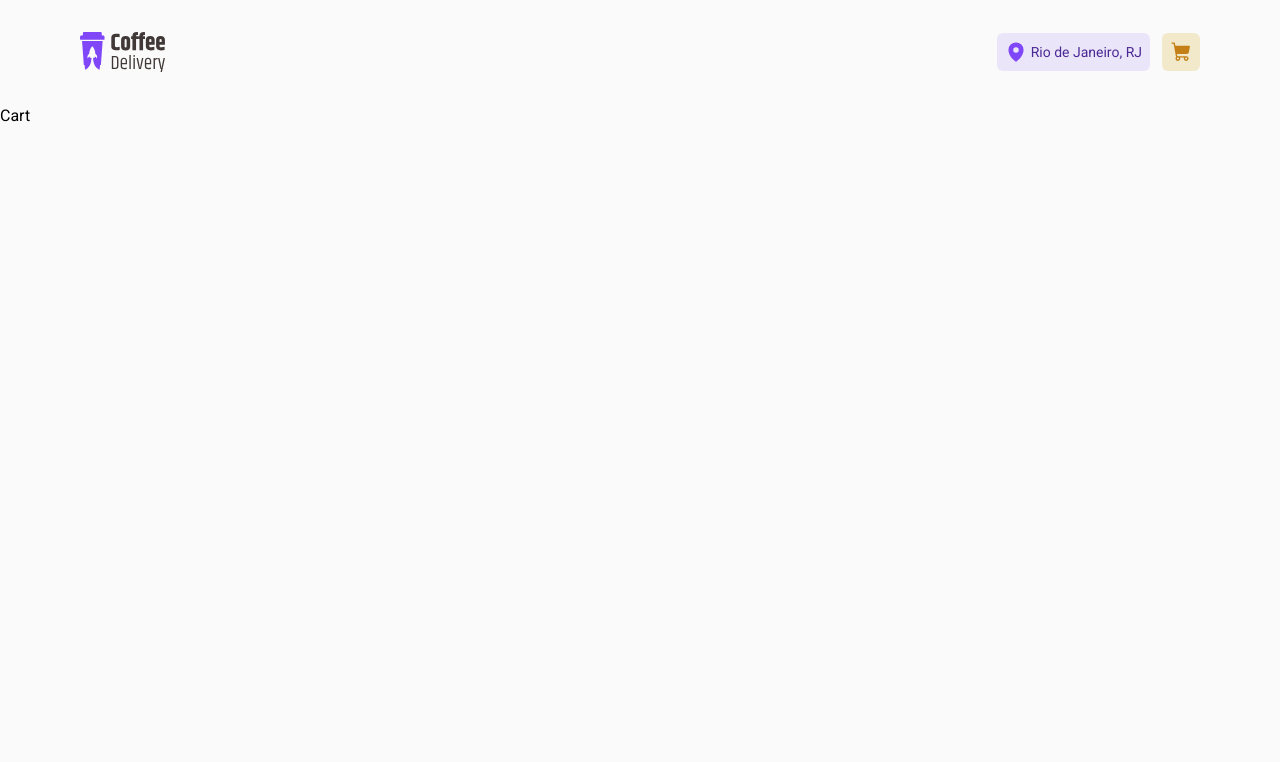
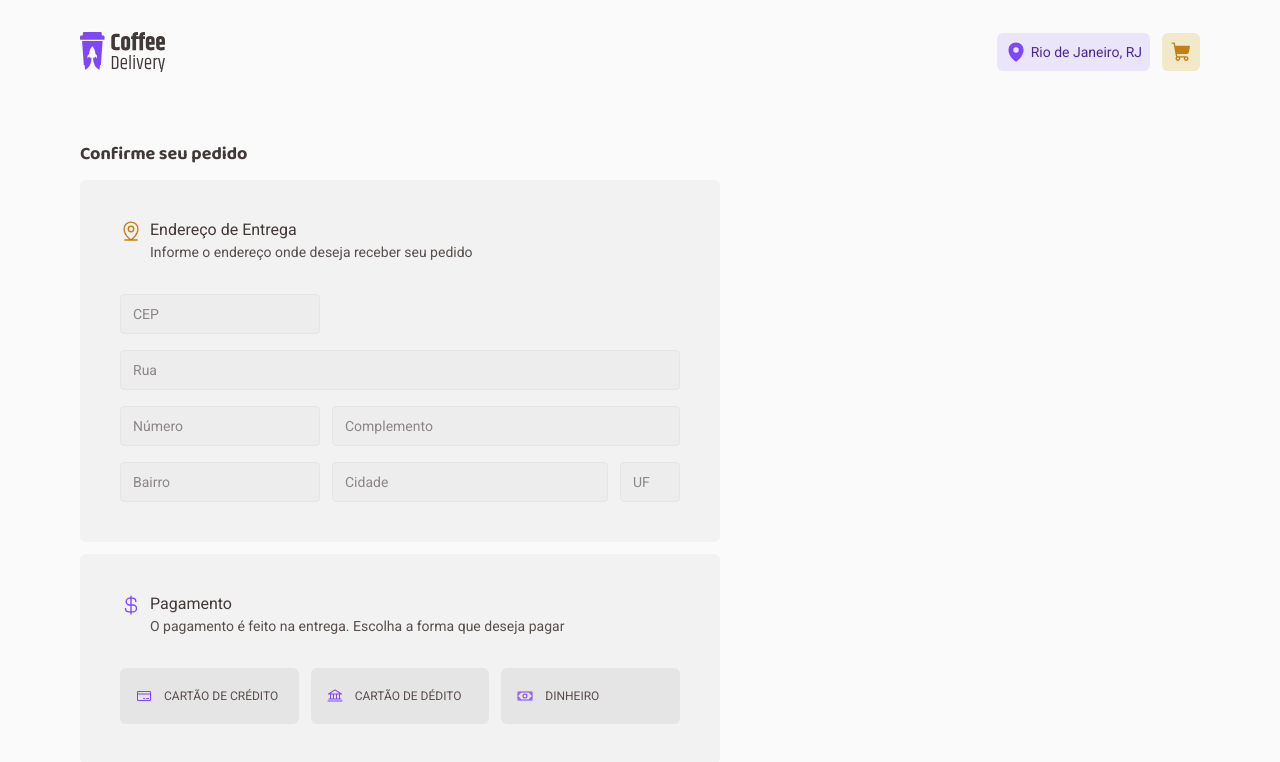
Before and after one commit to andrerousselet/coffee-delivery, a React (Vite) app: page /cart in a window 1280 px wide. Shown: the top 762 px of the page. Built offline with nearby package versions, Linux system fonts and the light colour scheme.

Commit message:
feat(cart page): add cart page with styled address form and paymnet type structure

```diff
--- a/src/pages/Cart.tsx
+++ b/src/pages/Cart.tsx
@@ -1,3 +1,116 @@
+import {
+  Bank,
+  CreditCard,
+  CurrencyDollar,
+  MapPinLine,
+  Money,
+} from "@phosphor-icons/react";
+
 export function Cart() {
-  return <h1>Cart</h1>;
+  return (
+    <main className="max-w-6xl mx-auto px-4">
+      <div className="pt-10 flex items-start justify-between gap-8">
+        <div className="flex flex-col">
+          <h2 className="font-baloo text-lg text-base-subtitle leading-5 mb-4">
+            Confirme seu pedido
+          </h2>
+          <div className="bg-base-card p-10 rounded-md w-[640px] flex flex-col gap-8 mb-3">
+            <div className="flex gap-2">
+              <MapPinLine size={22} className="text-yellow-dark" />
+              <div>
+                <h3 className="text-base-subtitle leading-5 mb-[2px]">
+                  Endereço de Entrega
+                </h3>
+                <p className="text-sm text-base-text">
+                  Informe o endereço onde deseja receber seu pedido
+                </p>
+              </div>
+            </div>
+            <form className="flex flex-col gap-4">
+              <input
+                type="text"
+                placeholder="CEP"
+                className="w-[200px] p-3 rounded h-10 text-sm focus:outline-none focus:ring-1 focus:ring-yellow-dark placeholder:text-sm placeholder:text-base-label bg-base-input text-base-text border border-base-button focus:border-base-button"
+              />
+              <input
+                type="text"
+                placeholder="Rua"
+                className="p-3 rounded h-10 text-sm focus:outline-none focus:ring-1 focus:ring-yellow-dark placeholder:text-sm placeholder:text-base-label bg-base-input text-base-text border border-base-button focus:border-base-button"
+              />
+              <div className="flex gap-3">
+                <input
+                  type="number"
+                  placeholder="Número"
+                  className="w-[200px] p-3 rounded h-10 text-sm focus:outline-none focus:ring-1 focus:ring-yellow-dark placeholder:text-sm placeholder:text-base-label bg-base-input text-base-text border border-base-button focus:border-base-button"
+                />
+                <input
+                  type="text"
+                  placeholder="Complemento"
+                  className="flex-1 p-3 rounded h-10 text-sm focus:outline-none focus:ring-1 focus:ring-yellow-dark placeholder:text-sm placeholder:text-base-label bg-base-input text-base-text border border-base-button focus:border-base-button"
+                />
+              </div>
+              <div className="flex gap-3">
+                <input
+                  type="text"
+                  placeholder="Bairro"
+                  className="w-[200px] p-3 rounded h-10 text-sm focus:outline-none focus:ring-1 focus:ring-yellow-dark placeholder:text-sm placeholder:text-base-label bg-base-input text-base-text border border-base-button focus:border-base-button"
+                />
+                <input
+                  type="text"
+                  placeholder="Cidade"
+                  className="flex-1 p-3 rounded h-10 text-sm focus:outline-none focus:ring-1 focus:ring-yellow-dark placeholder:text-sm placeholder:text-base-label bg-base-input text-base-text border border-base-button focus:border-base-button"
+                />
+                <input
+                  type="text"
+                  placeholder="UF"
+                  className="w-[60px] p-3 rounded h-10 text-sm focus:outline-none focus:ring-1 focus:ring-yellow-dark placeholder:text-sm placeholder:text-base-label bg-base-input text-base-text border border-base-button focus:border-base-button"
+                />
+              </div>
+            </form>
+          </div>
+          <div className="bg-base-card p-10 rounded-md w-[640px] flex flex-col gap-8">
+            <div className="flex gap-2">
+              <CurrencyDollar size={22} className="text-purple" />
+              <div>
+                <h3 className="text-base-subtitle leading-5 mb-[2px]">
+                  Pagamento
+                </h3>
+                <p className="text-sm text-base-text">
+                  O pagamento é feito na entrega. Escolha a forma que deseja
+                  pagar
+                </p>
+              </div>
+            </div>
+            <div className="flex gap-3">
+              <button
+                type="button"
+                className="flex items-center gap-3 p-4 rounded-md border-none w-1/3 bg-base-button hover:bg-base-hover transition focus:outline-none focus:ring-2 focus:ring-purple focus:bg-purple-light"
+              >
+                <CreditCard size={16} className="text-purple" />
+                <p className="text-xs leading-6 text-base-text">
+                  CARTÃO DE CRÉDITO
+                </p>
+              </button>
+              <button
+                type="button"
+                className="flex items-center gap-3 p-4 rounded-md border-none w-1/3 bg-base-button hover:bg-base-hover transition focus:outline-none focus:ring-2 focus:ring-purple focus:bg-purple-light"
+              >
+                <Bank size={16} className="text-purple" />
+                <p className="text-xs leading-6 text-base-text">
+                  CARTÃO DE DÉDITO
+                </p>
+              </button>
+              <button
+                type="button"
+                className="flex items-center gap-3 p-4 rounded-md border-none w-1/3 bg-base-button hover:bg-base-hover transition focus:outline-none focus:ring-2 focus:ring-purple focus:bg-purple-light"
+              >
+                <Money size={16} className="text-purple" />
+                <p className="text-xs leading-6 text-base-text">DINHEIRO</p>
+              </button>
+            </div>
+          </div>
+        </div>
+      </div>
+    </main>
+  );
 }
```
